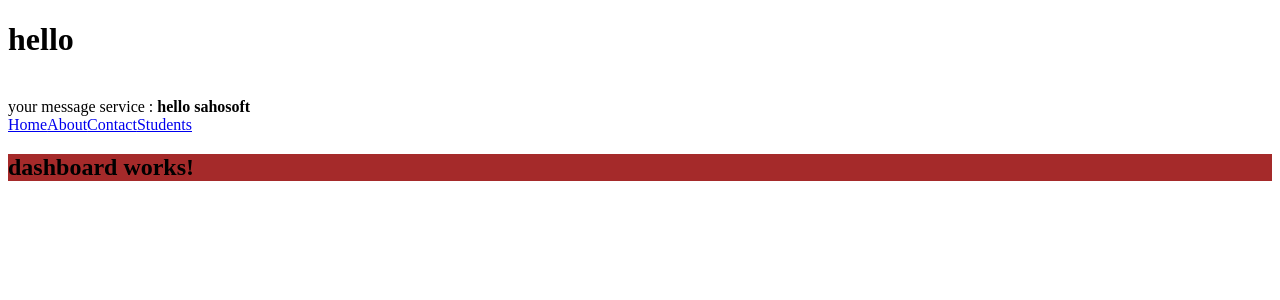
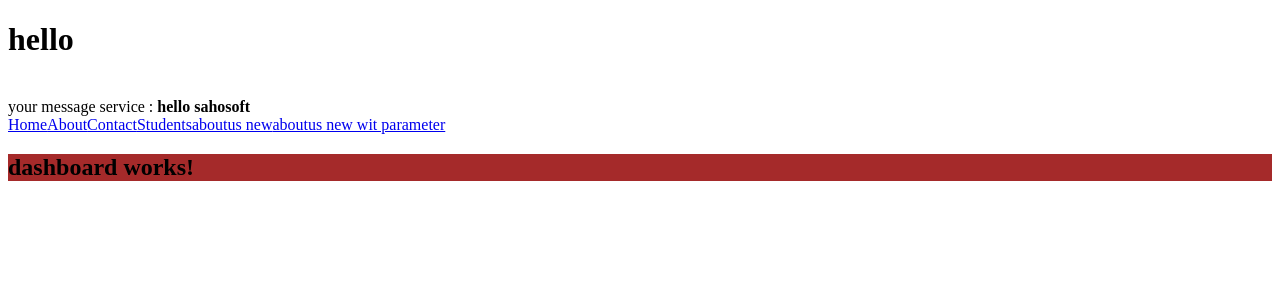
Before and after one commit to rajnaik44/learning-angular, an Angular app: page /home in a window 1280 px wide. Shown: the top 300 px of the page. Built offline with nearby package versions, Linux system fonts and the light colour scheme.

Commit message:
auxillary route

```diff
--- a/src/app/app.component.html
+++ b/src/app/app.component.html
@@ -17,6 +17,19 @@ your message service : <b>{{_msg}}</b><br>
     <a routerLink="contactus">Contact</a>
     <a routerLink="students">Students</a>
 
+    <!-- auxixary route -->
+    <a [routerLink]="[{outlets:{outlet2:['aboutusnew']}}]">aboutus new</a>
+
+
+    <!-- sending parameter -->
+    <a [routerLink]="[{outlets:{outlet2:['aboutusnew,501']}}]">aboutus new wit parameter</a>
+
 </div>
 
+<div>
 <router-outlet></router-outlet>
+</div>
+
+<div>
+<router-outlet name="outlet2"></router-outlet>
+</div>
--- a/src/app/app.routes.ts
+++ b/src/app/app.routes.ts
@@ -9,5 +9,11 @@ export const routes: Routes = [
     {path:'home', component:DashboardComponent,title:'home page'},
     {path:'aboutus',component:AboutusComponent,title:'about page'},
     {path:'contactus',component:ContactusComponent,title:'contact page'},
+
+    //auxially
+    {path:'aboutusnew',component:AboutusComponent,title:'about us new page',outlet:'outlet2'},
+
+    {path:'aboutusnew/:id',component:AboutusComponent,title:'about us new page',outlet:'outlet2'},
+
     {path:'**',component:PagenorfoundComponent,title:'page not found'}
 ];
```
